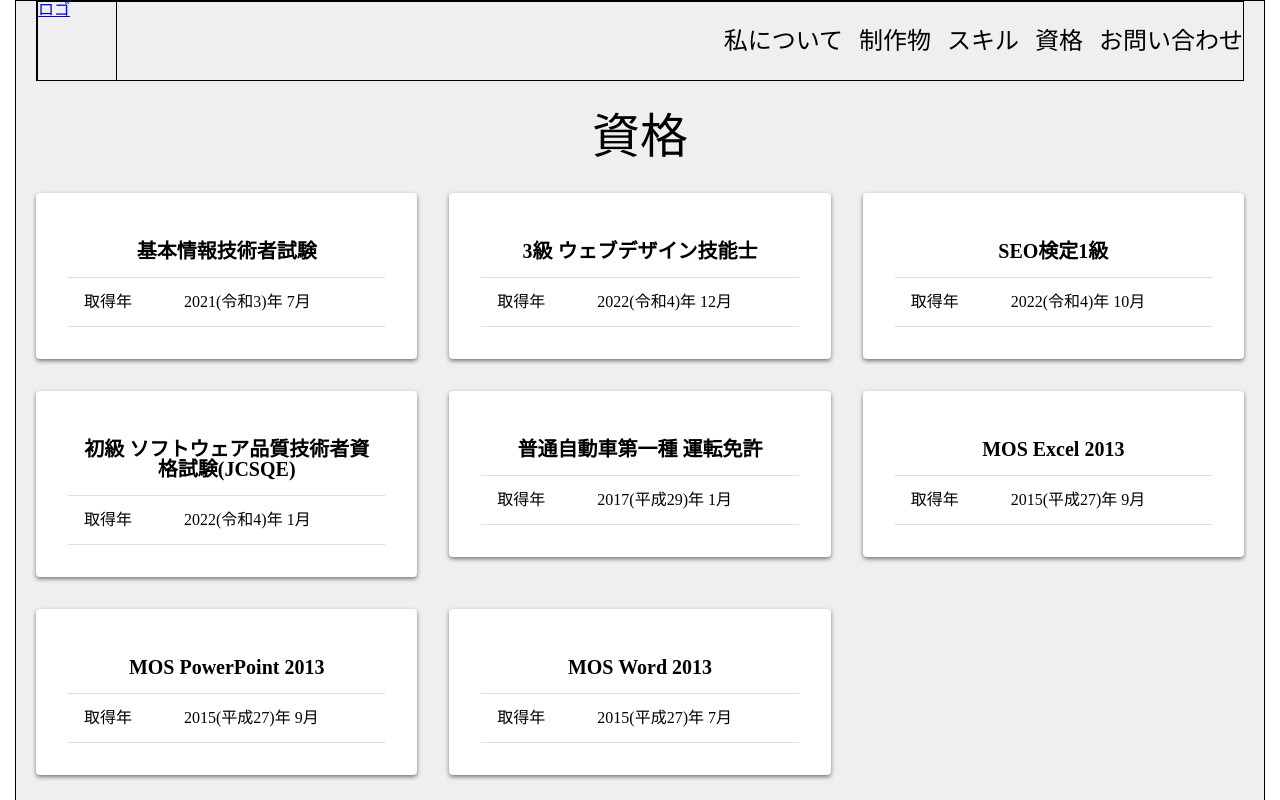
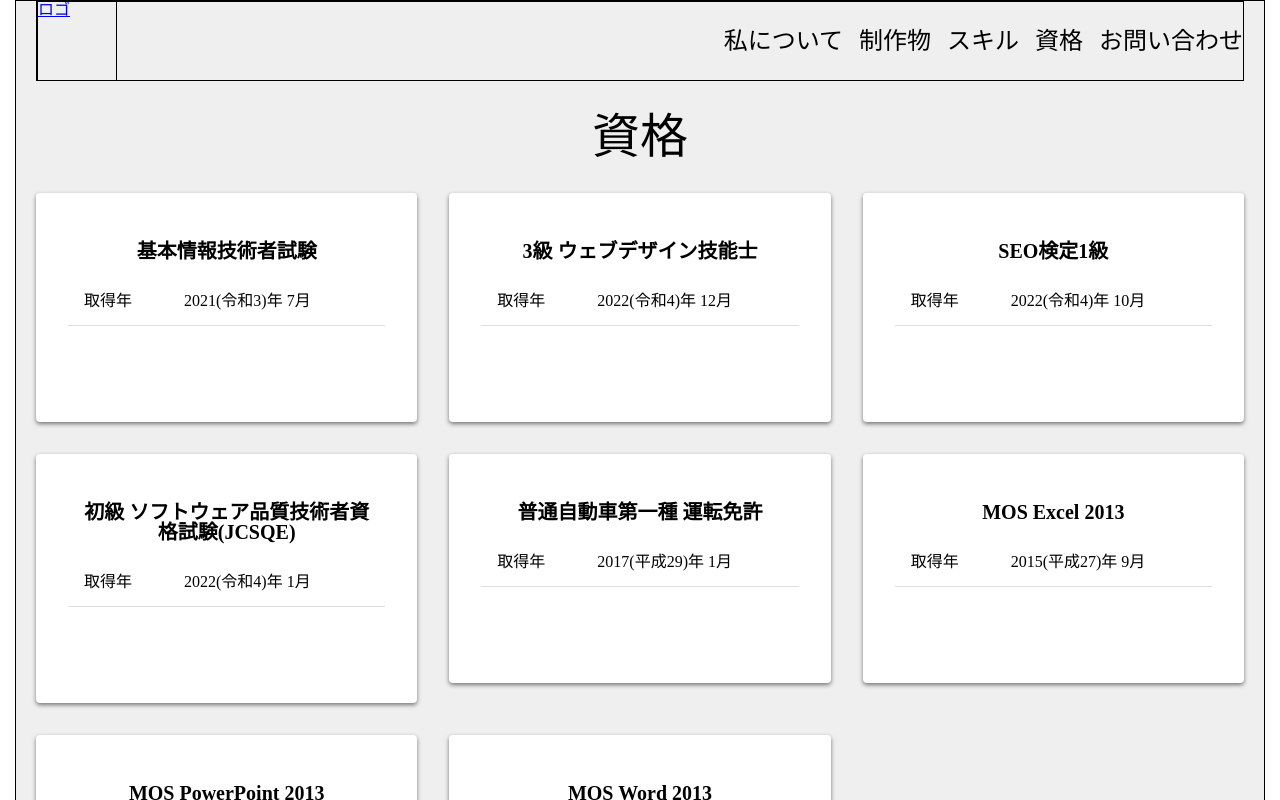
Before and after one commit to y-mori-96/portfolio, a React (Create React App) app: page /certifications in a window 1280 px wide. Shown: the top 800 px of the page. Built offline with nearby package versions, Linux system fonts and the light colour scheme.

Commit message:
資格　コメント追加

```diff
--- a/src/components/organisms/CertificationsList.tsx
+++ b/src/components/organisms/CertificationsList.tsx
@@ -18,6 +18,7 @@ const CertificationsList = () => {
               key={certification.title}
               title={certification.title}
               date={certification.date}
+              comment={certification.comment}
             />
           </CardsItem>
         ))}
--- a/src/components/organisms/cards/CertificationCard.tsx
+++ b/src/components/organisms/cards/CertificationCard.tsx
@@ -1,6 +1,6 @@
-import styled from 'styled-components';
+import React from 'react';
 // コンポーネント
-import CommonCard, { CommonCardProps, Table, TableHeaderTitle, TableHeaderData, TableData, CardContainer } from './CommonCard';
+import { Table, TableHeaderTitle, TableHeaderData, TableData, CardContainer } from './CommonCard';
 
 /**
  * 型定義
@@ -8,23 +8,41 @@ import CommonCard, { CommonCardProps, Table, TableHeaderTitle, TableHeaderData,
 type CertificationCardProps = {
   title: string;
   date: string;
+  comment: string;
 };
 
 /**
  * コンポーネント定義
  */
-const CertificationCard = ({ title, date }: CertificationCardProps ) => {
+const CertificationCard = ({ title, date, comment }: CertificationCardProps ) => {
   return (
     <CardContainer>
       <div>
         <Table>
           <tbody>
             <tr>
-              <TableHeaderTitle colSpan={2}>{title}</TableHeaderTitle>
+              <TableHeaderTitle colSpan={2}>
+                {title.split('\n').map((line, index) => (
+                  <React.Fragment key={index}>
+                    {line}
+                    <br />
+                  </React.Fragment>
+                ))}
+              </TableHeaderTitle>
             </tr>
             <tr>
               <TableHeaderData>取得年</TableHeaderData>
               <TableData>{date}</TableData>
+            </tr>
+            <tr>
+              <TableHeaderData colSpan={2}>
+                {comment.split('\n').map((line, index) => (
+                  <React.Fragment key={index}>
+                    {line}
+                    <br />
+                  </React.Fragment>
+                ))}
+              </TableHeaderData>
             </tr>
           </tbody>
         </Table>
--- a/src/components/organisms/cards/CommonCard.tsx
+++ b/src/components/organisms/cards/CommonCard.tsx
@@ -120,6 +120,10 @@ export const Table = styled.table`
 const TableHeader = styled.th`
   padding: 1rem;/* TableData内も変更する */
   border-bottom: 1px solid #ddd;
+
+  &:last-child {
+    border-bottom: none;
+  }
 `;
 
 export const TableHeaderTitle = styled(TableHeader)`
--- a/src/types/certificationData.ts
+++ b/src/types/certificationData.ts
@@ -1,39 +1,48 @@
 export type CertificationData = {
   title: string;
   date: string;
+  comment: string;
 };
 
 export const certificationsData: CertificationData[] = [
   {
     title: "基本情報技術者試験",
     date: "2021(令和3)年 7月",
+    comment: `\n`,
   },
   {
     title: "3級 ウェブデザイン技能士",
     date: "2022(令和4)年 12月",
+    comment: `\n`,
   },
   {
     title: "SEO検定1級",
     date: "2022(令和4)年 10月",
+    comment: `\n`,
   },
   {
-    title: "初級 ソフトウェア品質技術者資格試験(JCSQE)",
+    title: `初級 ソフトウェア品質技術者資格試験(JCSQE)`,
     date: "2022(令和4)年 1月",
+    comment: `\n`,
   },
   {
     title: "普通自動車第一種 運転免許",
     date: "2017(平成29)年 1月",
+    comment: `\n`,
   },
   {
     title: "MOS Excel 2013",
     date: "2015(平成27)年 9月",
+    comment: `\n`,
   },
   {
     title: "MOS PowerPoint 2013",
     date: "2015(平成27)年 9月",
+    comment: `\n`,
   },
   {
     title: "MOS Word 2013",
     date: "2015(平成27)年 7月",
+    comment: `\n`,
   },
 ];
```
